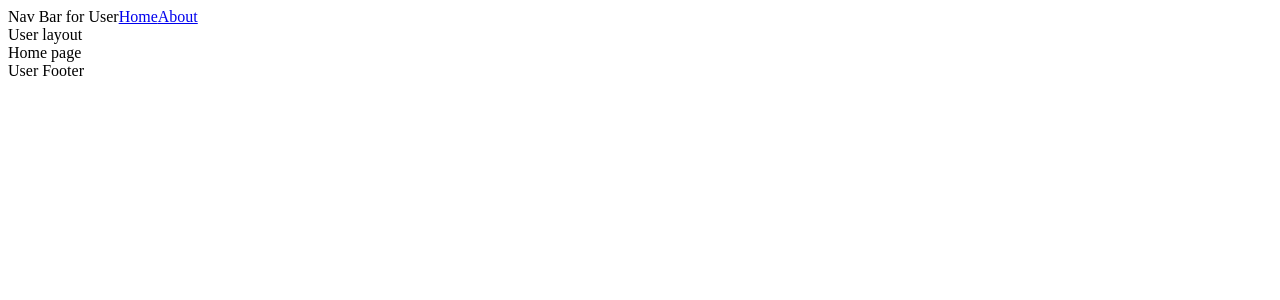
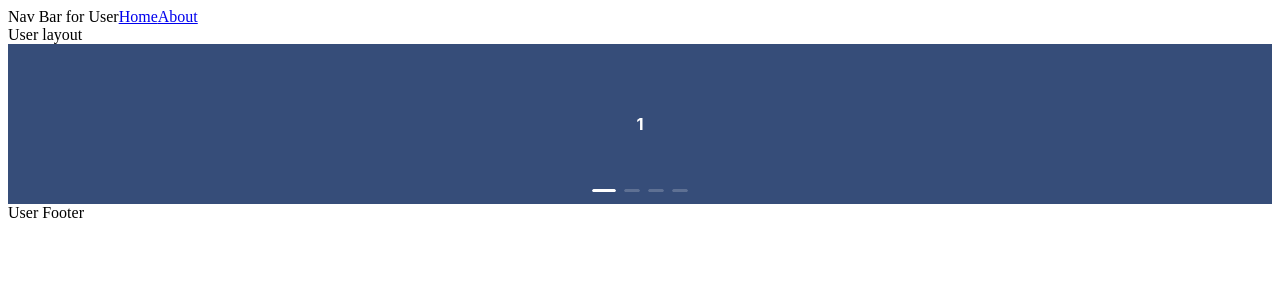
Before and after one commit to HtetNaingLynn55555/zin-nyein-wedding, a React (Vite) app: page / in a window 1280 px wide. Shown: the top 300 px of the page. Built offline with nearby package versions, Linux system fonts and the light colour scheme.

Commit message:
add ant design

```diff
--- a/package.json
+++ b/package.json
@@ -11,6 +11,7 @@
   },
   "dependencies": {
     "@tailwindcss/vite": "^4.1.14",
+    "antd": "^5.27.5",
     "react": "^19.1.1",
     "react-dom": "^19.1.1",
     "react-router-dom": "^7.9.4",
--- a/src/components/pages/users/Home.jsx
+++ b/src/components/pages/users/Home.jsx
@@ -1,7 +1,35 @@
-const Home =()=>{
-    return(<div>
-        Home page
-    </div>)
-}
+import { Carousel } from "antd";
+
+const contentStyle = {
+  margin: 0,
+  height: "160px",
+  color: "#fff",
+  lineHeight: "160px",
+  textAlign: "center",
+  background: "#364d79",
+};
+const Home = () => {
+  const onChange = (currentSlide) => {
+    console.log(currentSlide);
+  };
+  return (
+    <div>
+      <Carousel afterChange={onChange}>
+        <div>
+          <h3 style={contentStyle}>1</h3>
+        </div>
+        <div>
+          <h3 style={contentStyle}>2</h3>
+        </div>
+        <div>
+          <h3 style={contentStyle}>3</h3>
+        </div>
+        <div>
+          <h3 style={contentStyle}>4</h3>
+        </div>
+      </Carousel>
+    </div>
+  );
+};
 
 export default Home;
```
Also changed, not shown: 1 other file (tests, documents, lock files or other folders).
